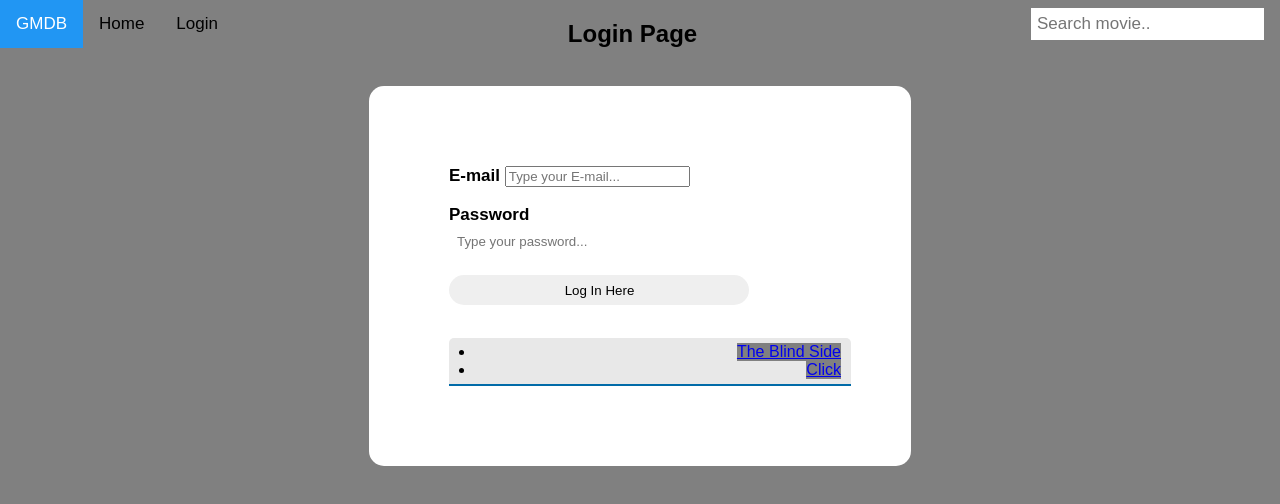
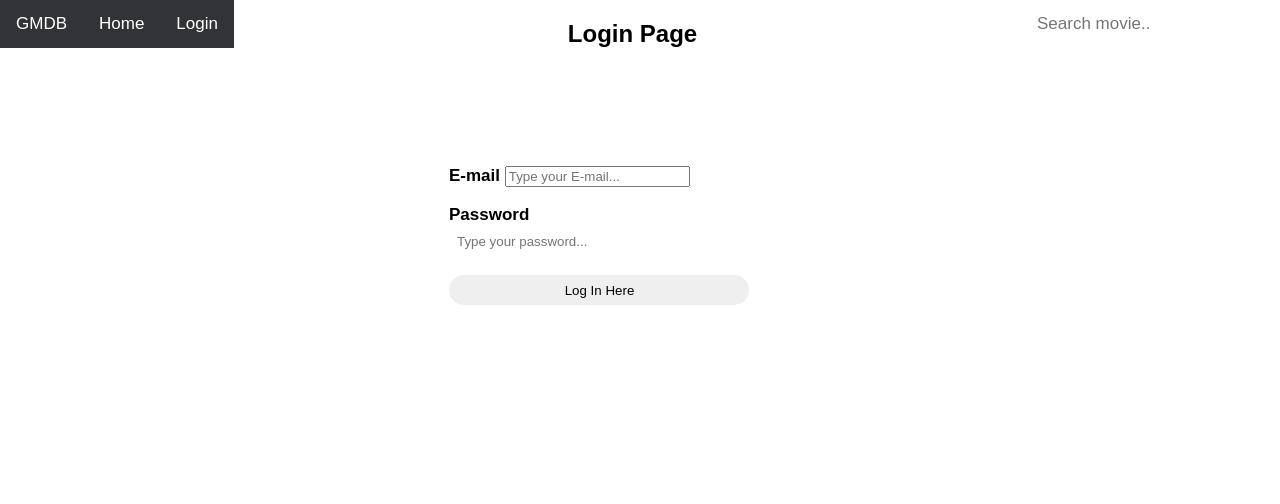
Before and after one commit to joshlynj/USAF-html-checkpoint, a plain HTML site: page index.html in a window 1280 px wide. Drawn offline with Linux system fonts and the light colour scheme.

Commit message:
progress has been made

```diff
--- a/index.html
+++ b/index.html
@@ -9,7 +9,7 @@
     <header>
         <div class="menu">
             <a class="active" href="#gmdb">GMDB</a>
-            <a href="#home">Home</a>
+            <a href="home.html">Home</a>
             <a href="#login">Login</a>
             <input id="searchbar" onkeyup="search_movie()" type="text"
             name="search" placeholder="Search movie..">
@@ -33,15 +33,8 @@
         <br><br>
     </form>
 
-    <div class ='list'>
-        <li class="movies">
-            <a href="theblindside.html">The Blind Side</a>
-         </li>
-        <li class="movies">
-            <a href="click.html">Click</a>
-        </li>
-    </ol>
-    </form>
+
+
 
 
 
@@ -49,20 +42,5 @@
 
 
 </body>
-<script>
-    function search_movie() {
-        let input = document.getElementById('searchbar').value
-        input=input.toLowerCase();
-        let x = document.getElementsByClassName('movies');
-
-        for (i = 0; i < x.length; i++) {
-            if (!x[i].innerHTML.toLowerCase().includes(input)) {
-                x[i].style.display="none";
-            }
-            else {
-                x[i].style.display="list-item";
-            }
-        }
-    }
 </script>
 </html>
--- a/style.css
+++ b/style.css
@@ -1,17 +1,19 @@
 *{
     font-family: sans-serif;
     margin: 0;
+
   }
   .topnav {
     overflow: hidden;
-    background-color: #e9e9e9;
+    background-color: #313336;
   }
 
 
   .menu a {
     float: left;
     display: block;
-    color: black;
+    color: white;
+    background-color: #313336;
     text-align: center;
     padding: 14px 16px;
     text-decoration: none;
@@ -20,7 +22,7 @@
 
 
   .menu a.active {
-    background-color: #2196F3;
+    background-color: #313336;
     color: white;
   }
 
@@ -34,13 +36,15 @@
   }
 
 /**/
-
+header{
+    background-color:  #313336
+}
 
   body
   {
       margin: 0;
       padding: 0;
-      background-color:grey;
+      background-color:white;
       font-family: 'Arial';
   }
   .login{
@@ -130,15 +134,14 @@
 }
 
 .list{
-    width: 100%;
-	border: none;
-	background: #E8E8E8;
-	padding: 5px 10px;
-	height: 50%;
-	border-radius: 5px 5px 0px 0px;
-	border-bottom: 2px solid #016BA8;
-	transition: all 0.5s;
-	margin-top: 15px;
+    list-style-type: none;
+    width: 1200px;
+    overflow: hidden;
+    margin: auto;
+    margin: 20 0 0 450px;
+    padding: 80px;
+    background: white;
+    border-radius: 15px ;
 }
 .container textarea {
 	width: 100%;
```
Also changed, not shown: home.html (added, +56 -0 lines).
